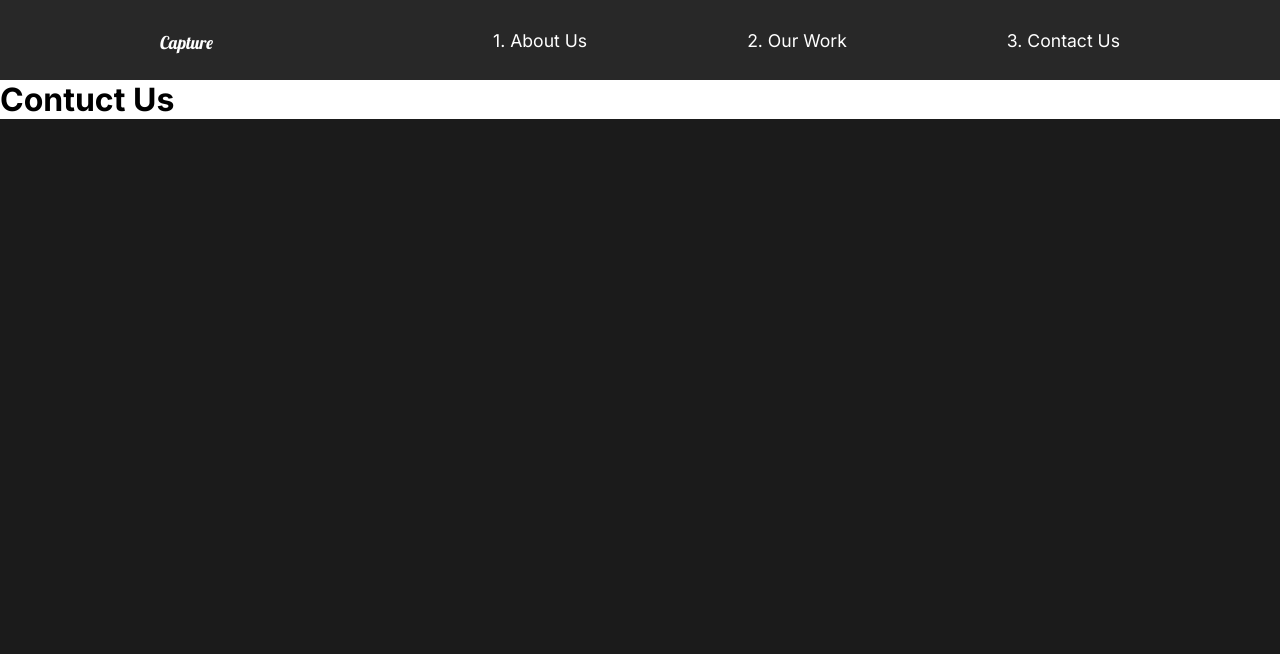
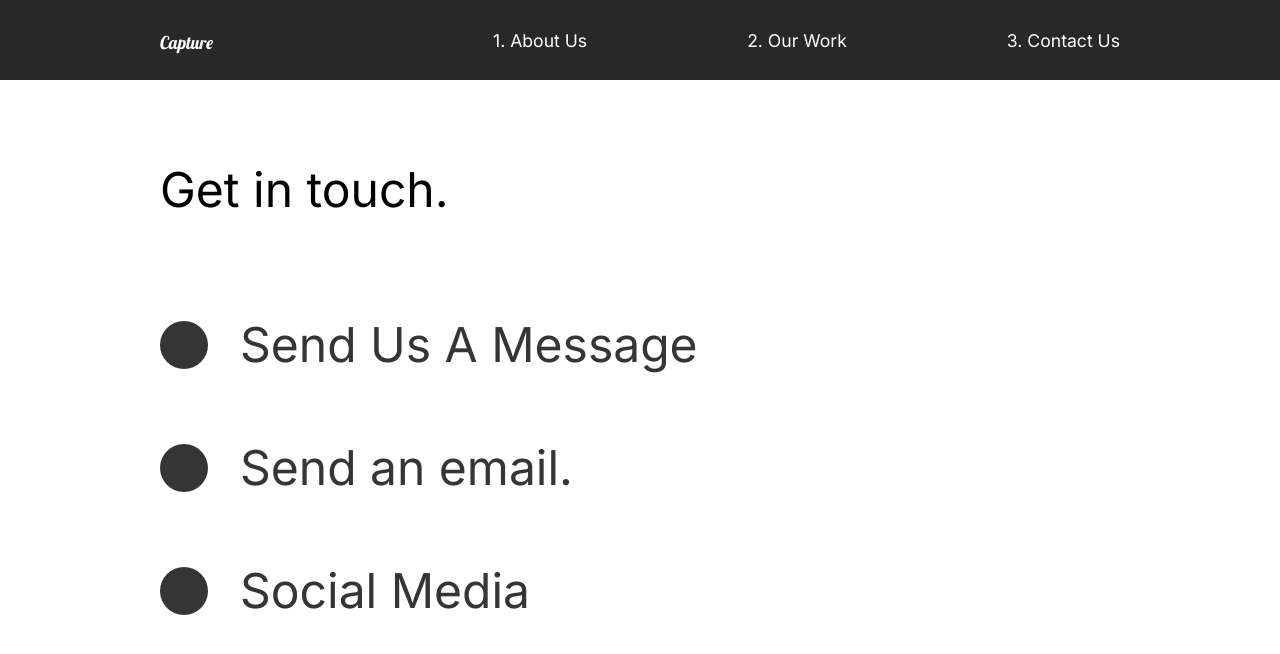
Before and after one commit to brettl1991/Capture-Portfolio, a React (Create React App) app: page /contact in a window 1280 px wide. Shown: the top 654 px of the page. Built offline with nearby package versions, Linux system fonts and the light colour scheme.

Commit message:
Animate contact us page

```diff
--- a/src/pages/ContactUs.js
+++ b/src/pages/ContactUs.js
@@ -1,19 +1,74 @@
 //Animations
 import { motion } from "framer-motion";
-import { pageAnimation } from "../animation";
+import { pageAnimation, titleAnim } from "../animation";
+import styled from "styled-components";
 
 const ContactUs = () => {
   return (
-    <motion.div
+    <ContactStyle
       exit="exit"
       variants={pageAnimation}
       initial="hidden"
       animate="show"
       style={{ background: "#fff" }}
     >
-      <h1>Contuct Us</h1>
-    </motion.div>
+      <Title>
+        <Hide>
+          <motion.h2 variants={titleAnim}>Get in touch.</motion.h2>
+        </Hide>
+      </Title>
+      <div>
+        <Hide>
+          <Social variants={titleAnim}>
+            <Circle />
+            <h2>Send Us A Message</h2>
+          </Social>
+        </Hide>
+        <Hide>
+          <Social variants={titleAnim}>
+            <Circle />
+            <h2>Send an email.</h2>
+          </Social>
+        </Hide>
+        <Hide>
+          <Social variants={titleAnim}>
+            <Circle />
+            <h2>Social Media</h2>
+          </Social>
+        </Hide>
+      </div>
+    </ContactStyle>
   );
 };
 
+const ContactStyle = styled(motion.div)`
+  padding: 5rem 10rem;
+  color: #353535;
+  min-height: 90vh;
+`;
+
+const Title = styled.div`
+  margin-bottom: 4rem;
+  color: black;
+`;
+
+const Hide = styled.div`
+  overflow: hidden;
+`;
+
+const Circle = styled.div`
+  border-radius: 50%;
+  width: 3rem;
+  height: 3rem;
+  background: #353535;
+`;
+
+const Social = styled(motion.div)`
+  display: flex;
+  align-items: center;
+  h2 {
+    margin: 2rem;
+  }
+`;
+
 export default ContactUs;
```
